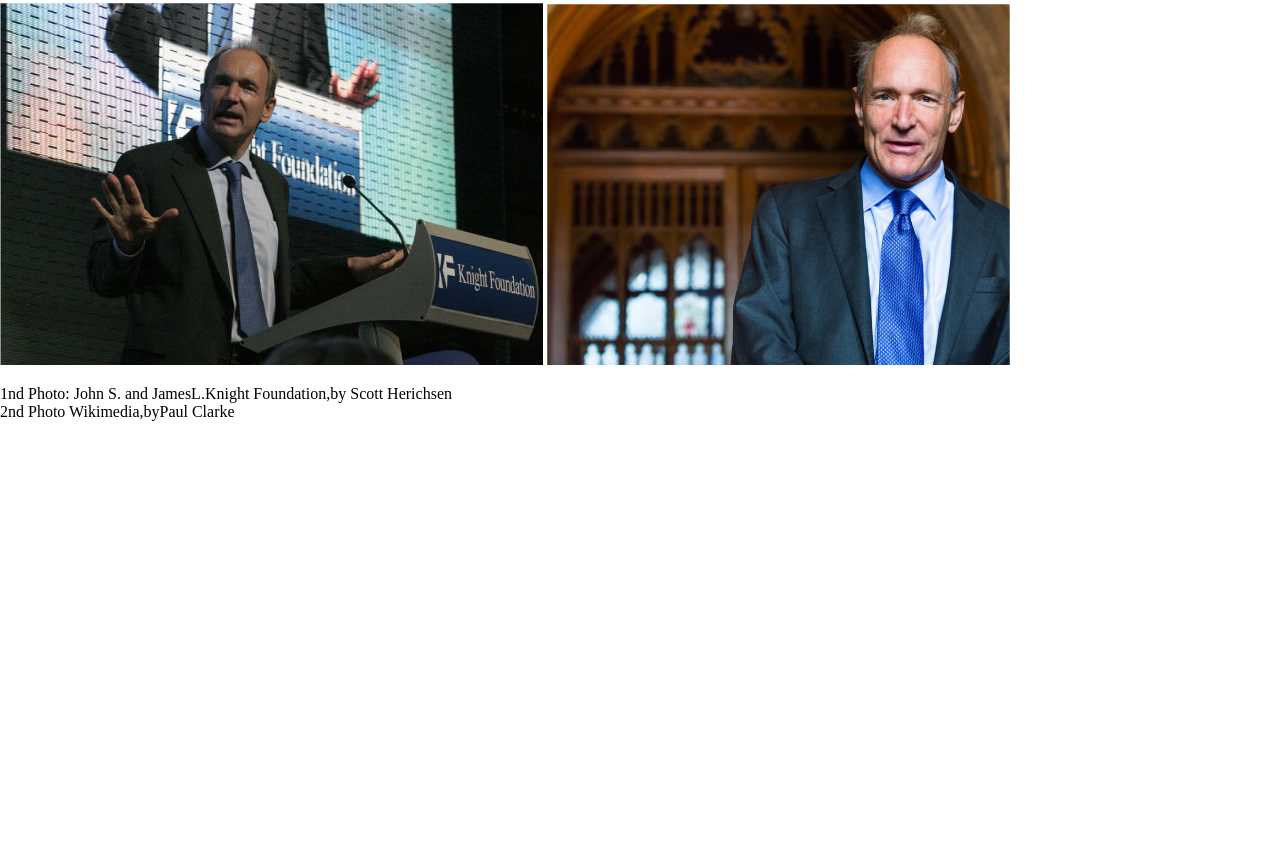
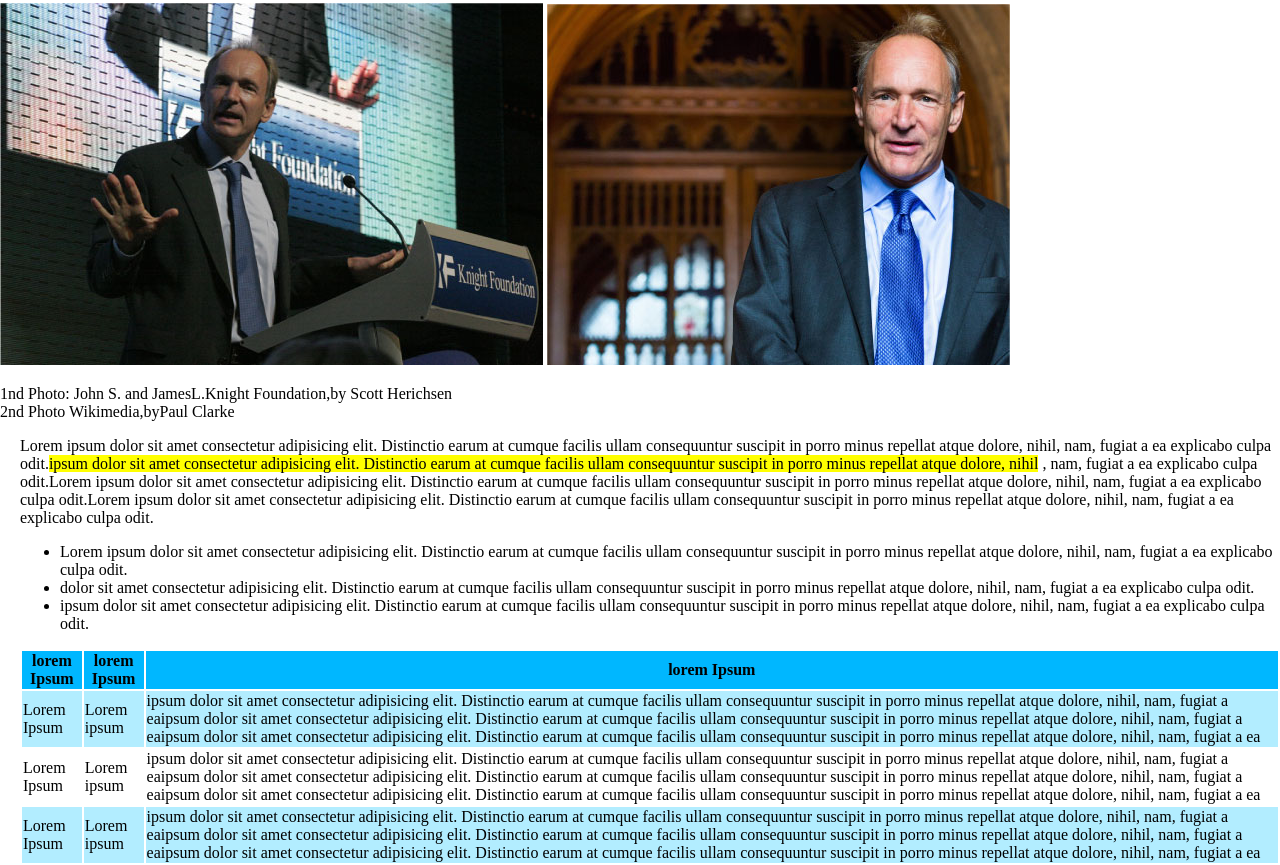
Before and after one commit to GioCri01/html-css-booleaner, a plain HTML site: page index.html in a window 1280 px wide. Shown: the part 315-1180 px from the top of the page. Before the commit the page ends 800 px from the top, so only its background shows below. Drawn offline with Linux system fonts and the light colour scheme.

Commit message:
Inserita lista + tabella

```diff
--- a/css/style.css
+++ b/css/style.css
@@ -2,6 +2,7 @@
 body{
   margin: 0;
   box-sizing: border-box;
+  font-family: 'Times New Roman', Times, serif;
 }
 
 
@@ -40,7 +41,7 @@ h1{
 
 .main-title{
   color: rgb(2, 2, 2);
-  padding-left: 20px;
+
 
 }
 
@@ -49,3 +50,24 @@ h1{
 }
 .main-title span{ color: blue;}
 /*Titolo articolo*/
+
+
+/*PARAGRAFO+LISTA*/
+.main-p{
+  padding-left: 20px;
+}
+
+.main-p span{ background-color: yellow;
+font-family: 'Times New Roman', Times, serif;}
+
+
+/*TABELLA*/
+
+
+thead th{
+  background-color: rgb(0, 183, 255);
+
+}
+
+.sez-1,.sez-3 td{
+background-color: rgb(0, 195, 255,.3);}
--- a/index.html
+++ b/index.html
@@ -29,6 +29,56 @@
           <p>1nd Photo: John S. and JamesL.Knight Foundation,by Scott Herichsen<br>2nd Photo Wikimedia,byPaul Clarke</p>
 
         </section>
+
+            <section class="main-p">
+
+              <!--PARAGRAFO-->
+
+              <p>Lorem ipsum dolor sit amet consectetur adipisicing elit. Distinctio earum at cumque facilis ullam consequuntur suscipit in porro minus repellat atque dolore, nihil, nam, fugiat a ea explicabo culpa odit.<span>ipsum dolor sit amet consectetur adipisicing elit. Distinctio earum at cumque facilis ullam consequuntur suscipit in porro minus repellat atque dolore, nihil</span> , nam, fugiat a ea explicabo culpa odit.Lorem ipsum dolor sit amet consectetur adipisicing elit. Distinctio earum at cumque facilis ullam consequuntur suscipit in porro minus repellat atque dolore, nihil, nam, fugiat a ea explicabo culpa odit.Lorem ipsum dolor sit amet consectetur adipisicing elit. Distinctio earum at cumque facilis ullam consequuntur suscipit in porro minus repellat atque dolore, nihil, nam, fugiat a ea explicabo culpa odit.</p>
+
+                  <!--LISTA-->
+                 <ul>
+                   <li>Lorem ipsum dolor sit amet consectetur adipisicing elit. Distinctio earum at cumque facilis ullam consequuntur suscipit in porro minus repellat atque dolore, nihil, nam, fugiat a ea explicabo culpa odit.</li>
+                   <li> dolor sit amet consectetur adipisicing elit. Distinctio earum at cumque facilis ullam consequuntur suscipit in porro minus repellat atque dolore, nihil, nam, fugiat a ea explicabo culpa odit.</li>
+                   <li> ipsum dolor sit amet consectetur adipisicing elit. Distinctio earum at cumque facilis ullam consequuntur suscipit in porro minus repellat atque dolore, nihil, nam, fugiat a ea explicabo culpa odit.</li>
+                 </ul>
+
+                 <!--TABELLA-->
+                 <table>
+                   <thead>
+                     <tr >
+                       <th >lorem Ipsum</th>
+                       <th >lorem Ipsum</th>
+                       <th >lorem Ipsum</th>
+                     </tr>
+                    </thead>
+
+                        <tbody>
+                          <tr class="sez-1">
+                                <td>Lorem Ipsum</td>
+                                <td>Lorem ipsum</td>
+                                <td>ipsum dolor sit amet consectetur adipisicing elit. Distinctio earum at cumque facilis ullam consequuntur suscipit in porro minus repellat atque dolore, nihil, nam, fugiat a eaipsum dolor sit amet consectetur adipisicing elit. Distinctio earum at cumque facilis ullam consequuntur suscipit in porro minus repellat atque dolore, nihil, nam, fugiat a eaipsum dolor sit amet consectetur adipisicing elit. Distinctio earum at cumque facilis ullam consequuntur suscipit in porro minus repellat atque dolore, nihil, nam, fugiat a ea</td>
+                          </tr>
+                              <tr class="sez-2">
+                                    <td>Lorem Ipsum</td>
+                                    <td>Lorem ipsum</td>
+                                    <td>ipsum dolor sit amet consectetur adipisicing elit. Distinctio earum at cumque facilis ullam consequuntur suscipit in porro minus repellat atque dolore, nihil, nam, fugiat a eaipsum dolor sit amet consectetur adipisicing elit. Distinctio earum at cumque facilis ullam consequuntur suscipit in porro minus repellat atque dolore, nihil, nam, fugiat a eaipsum dolor sit amet consectetur adipisicing elit. Distinctio earum at cumque facilis ullam consequuntur suscipit in porro minus repellat atque dolore, nihil, nam, fugiat a ea</td>
+                              </tr>
+                                  <tr class="sez-3">
+                                        <td>Lorem Ipsum</td>
+                                        <td>Lorem ipsum</td>
+                                        <td>ipsum dolor sit amet consectetur adipisicing elit. Distinctio earum at cumque facilis ullam consequuntur suscipit in porro minus repellat atque dolore, nihil, nam, fugiat a eaipsum dolor sit amet consectetur adipisicing elit. Distinctio earum at cumque facilis ullam consequuntur suscipit in porro minus repellat atque dolore, nihil, nam, fugiat a eaipsum dolor sit amet consectetur adipisicing elit. Distinctio earum at cumque facilis ullam consequuntur suscipit in porro minus repellat atque dolore, nihil, nam, fugiat a ea</td>
+                                  </tr>
+                        </tbody>
+
+                 </table>
+                 <!--Fine TABELLA-->
+
+
+
+            </section>
+
+
   </main>
 </body>
 </html>
```
